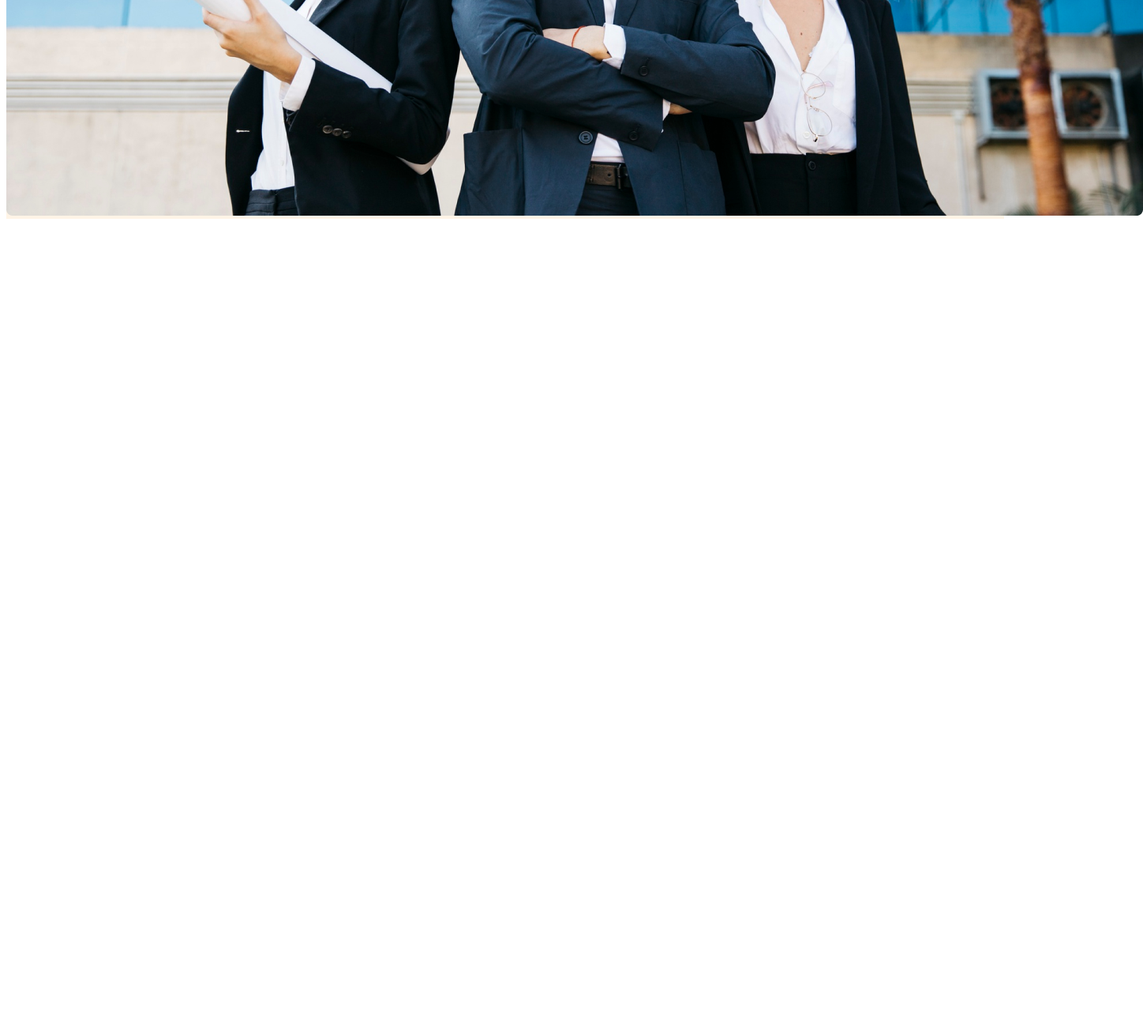
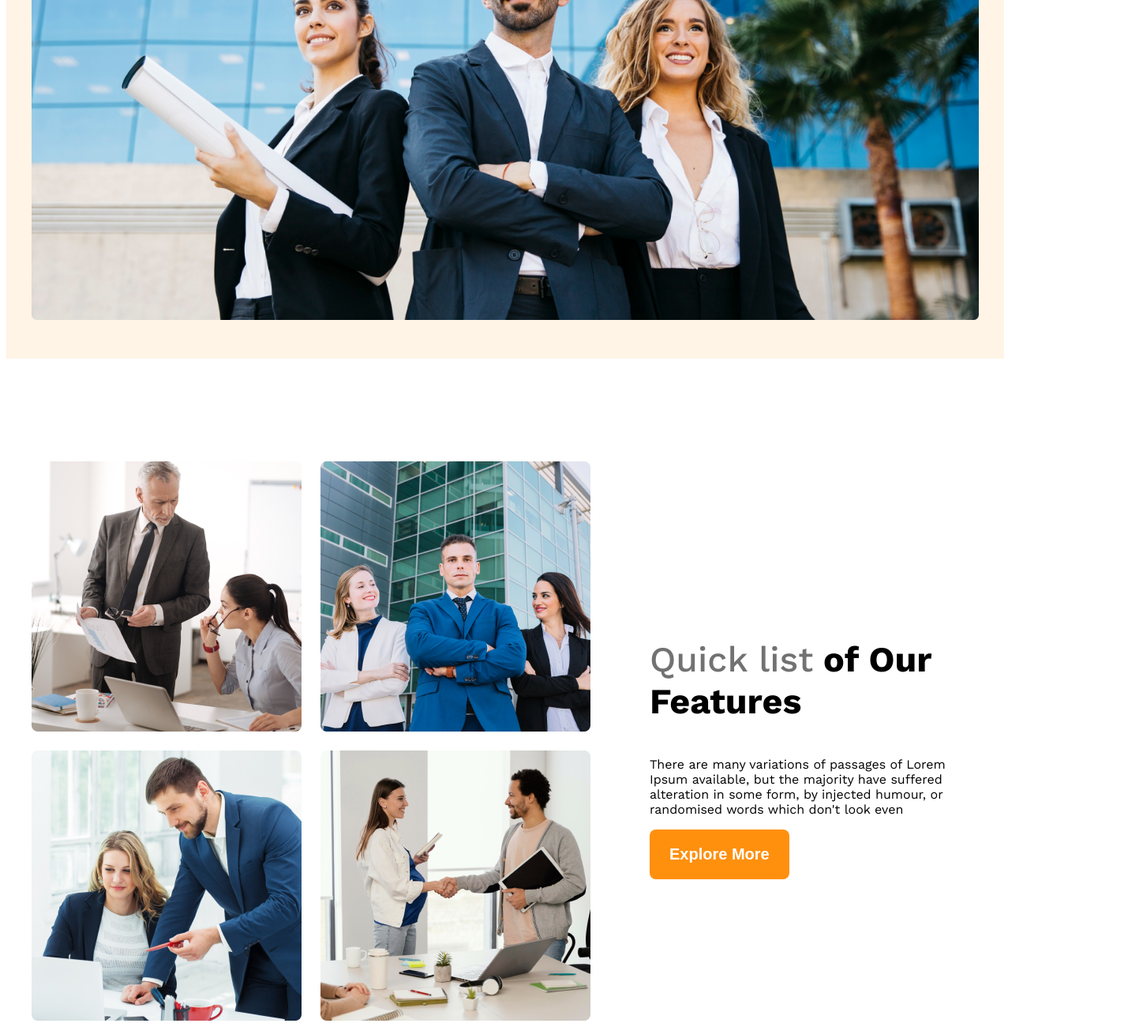
Before and after one commit to Sahidulislam05/G3-architect-web, a plain HTML site: page index.html in a window 1280 px wide. Shown: the part 744-2044 px from the top of the page at 79% size, 1448 px wide, since content can reach past the window. Before the commit the page ends 1029 px from the top, so only its background shows below. Drawn offline with nearby package versions, Linux system fonts and the light colour scheme.

Commit message:
added images

```diff
--- a/index.html
+++ b/index.html
@@ -28,6 +28,7 @@
         </ul>
       </nav>
       <div class="banner">
+        <div class="banner-content">
           <h1 class="banner-tittle">Brand New Group of Architects</h1>
           <p class="banner-description">
             There are many variations of passages of Lorem Ipsum available, but
@@ -35,11 +36,33 @@
             humour, or randomised words which don't look even
           </p>
           <button class="btn-primary">Explore More</button>
-        <img src="./images/banner.png" alt="" />
+        </div>
+        <img class="banner-image" src="./images/banner.png" alt="banner" />
       </div>
     </header>
 
-    <main></main>
+    <main>
+      <section class="teams display-flex">
+        <div class="team-img-container">
+          <img src="./images/team1.png" alt="two architects" />
+          <img src="./images/team2.png" alt="" />
+          <img src="./images/team3.png" alt="" />
+          <img src="./images/team4.png" alt="" />
+        </div>
+        <div class="our-features">
+          <h3 class="features-tittle">
+            <span id="quick-list" class="text-light-gray">Quick list</span>
+            <span>of Our</span> <span class="">Features</span>
+          </h3>
+          <p class="features-descriptioin">
+            There are many variations of passages of Lorem Ipsum available, but
+            the majority have suffered alteration in some form, by injected
+            humour, or randomised words which don't look even
+          </p>
+          <button class="btn-primary">Explore More</button>
+        </div>
+      </section>
+    </main>
     <footer></footer>
   </body>
 </html>
--- a/style/architects.css
+++ b/style/architects.css
@@ -1,4 +1,9 @@
 @import url("https://fonts.googleapis.com/css2?family=Work+Sans:ital,wght@0,100..900;1,100..900&display=swap");
+
+/* * {
+  margin: 0;
+  padding: 0;
+} */
 
 .work-sans-font {
   font-family: "Work Sans", sans-serif;
@@ -26,7 +31,28 @@
   background-color: rgba(255, 144, 14, 0.1);
 }
 
+.btn-primary {
+  background-color: #ff900e;
+  color: white;
+  padding: 20px 25px;
+  font-size: 1.25rem;
+  font-weight: 600;
+  border-radius: 8px;
+  border: none;
+}
+
+main {
+  max-width: 1200px;
+  margin: 0 auto;
+}
+
+main > section {
+  margin-top: 130px;
+}
 /* header styles  */
+header {
+  padding-bottom: 45px;
+}
 
 /* navbar related styles */
 .navbar {
@@ -50,6 +76,54 @@
 
 .navbar,
 .banner {
-  max-width: 1440px;
-  margin: auto 0;
+  max-width: 1200px;
+  margin: 0 auto;
 }
+
+/* banner related styles */
+.banner-content {
+  /* display: flex;
+  flex-direction: column;
+  gap: 20px ;
+  align-items: center; */
+  max-width: 850px;
+  margin: 0 auto;
+  text-align: center;
+  margin-bottom: 50px;
+}
+
+.banner-tittle {
+  font-weight: 700;
+  font-size: 4rem;
+}
+.banner-image {
+  width: 100%;
+}
+/* team and features related styles */
+.teams {
+  align-items: center;
+}
+.team-img-container {
+  display: grid;
+  grid-template-columns: repeat(2, 1fr);
+  gap: 24px;
+}
+.our-features {
+  margin-left: 75px;
+  max-width: 530px;
+}
+.features-tittle {
+  font-size: 2.8rem;
+  font-weight: 700;
+}
+#quick-list {
+  font-weight: 500;
+}
+/* responsive media query */
+
+@media screen and (max-width: 576px) {
+  .navbar,
+  .nav-links {
+    flex-direction: column;
+  }
+}
```
Lines whose indentation alone changed are shown as unchanged.
